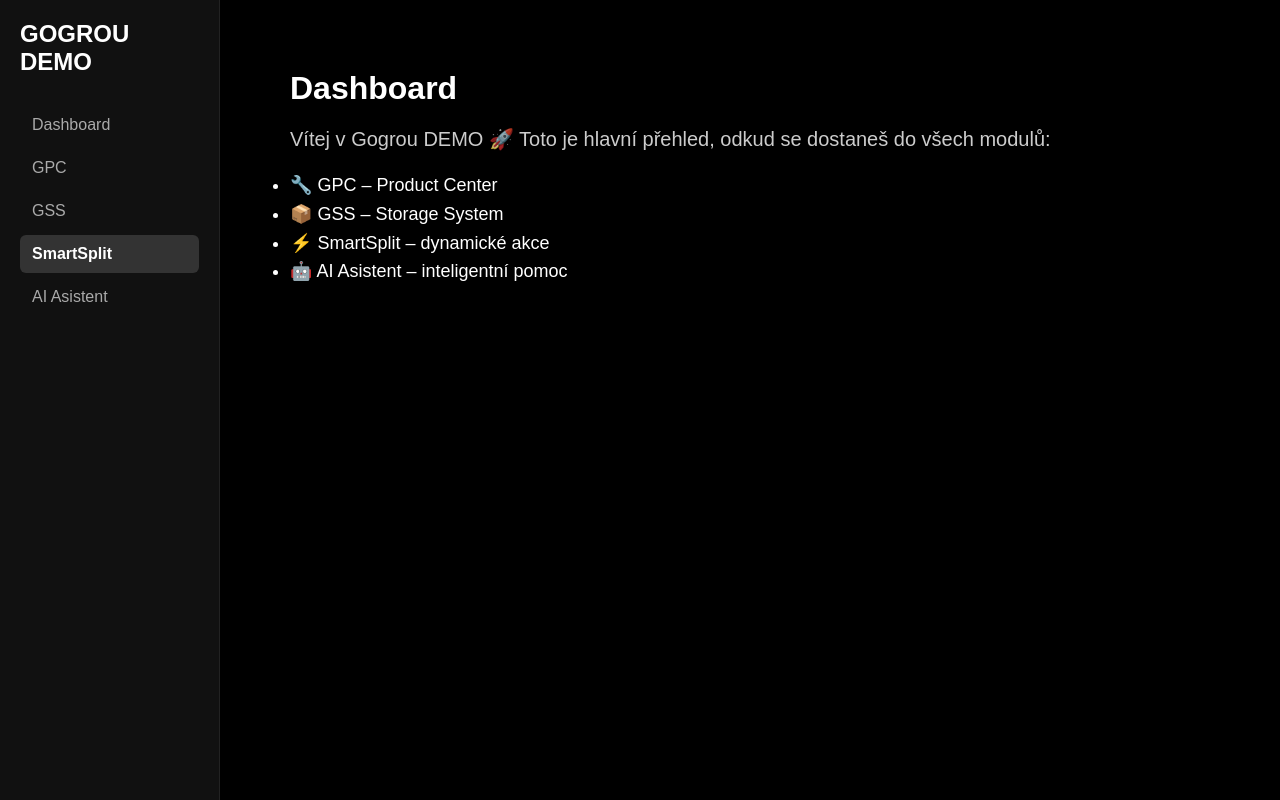
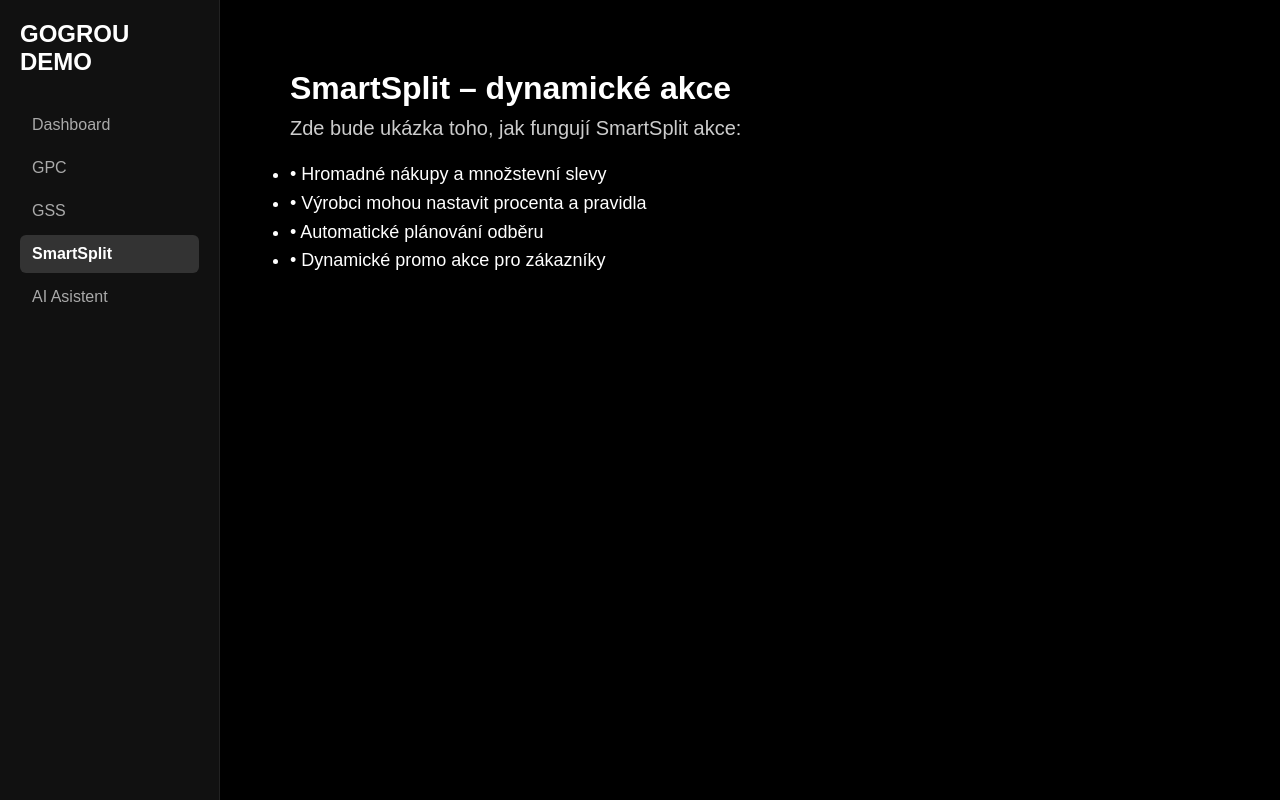
Before and after one commit to gogrou-app/gogrou-demo, a Next.js app: page /ss in a window 1280 px wide. Built offline with nearby package versions, Linux system fonts and the light colour scheme.

Commit message:
Update page.js

```diff
--- a/app/ss/page.js
+++ b/app/ss/page.js
@@ -1,20 +1,17 @@
 export default function Page() {
   return (
     <div style={{ padding: "40px" }}>
-      <h1 style={{ fontSize: "32px", fontWeight: "bold", marginBottom: "20px" }}>
-        Dashboard
-      </h1>
+      <h1>SmartSplit – dynamické akce</h1>
 
-      <p style={{ fontSize: "20px", opacity: 0.8 }}>
-        Vítej v Gogrou DEMO 🚀
-        Toto je hlavní přehled, odkud se dostaneš do všech modulů:
+      <p style={{ fontSize: "20px", opacity: 0.8, marginTop: "10px" }}>
+        Zde bude ukázka toho, jak fungují SmartSplit akce:
       </p>
 
       <ul style={{ marginTop: "20px", fontSize: "18px", lineHeight: "1.6" }}>
-        <li>🔧 GPC – Product Center</li>
-        <li>📦 GSS – Storage System</li>
-        <li>⚡ SmartSplit – dynamické akce</li>
-        <li>🤖 AI Asistent – inteligentní pomoc</li>
+        <li>• Hromadné nákupy a množstevní slevy</li>
+        <li>• Výrobci mohou nastavit procenta a pravidla</li>
+        <li>• Automatické plánování odběru</li>
+        <li>• Dynamické promo akce pro zákazníky</li>
       </ul>
     </div>
   );
```
